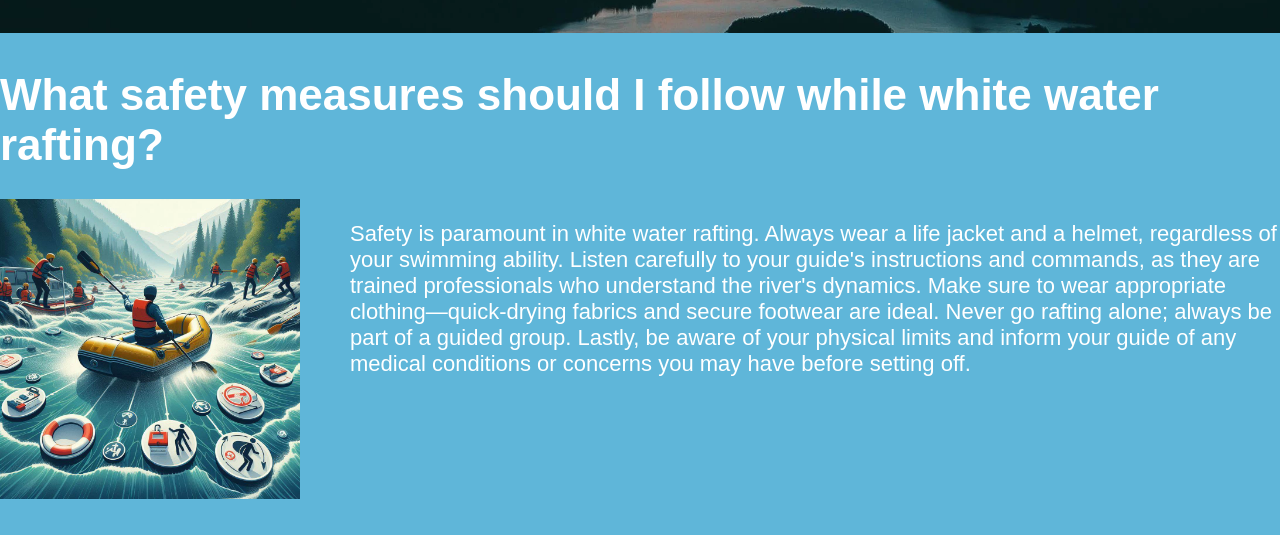
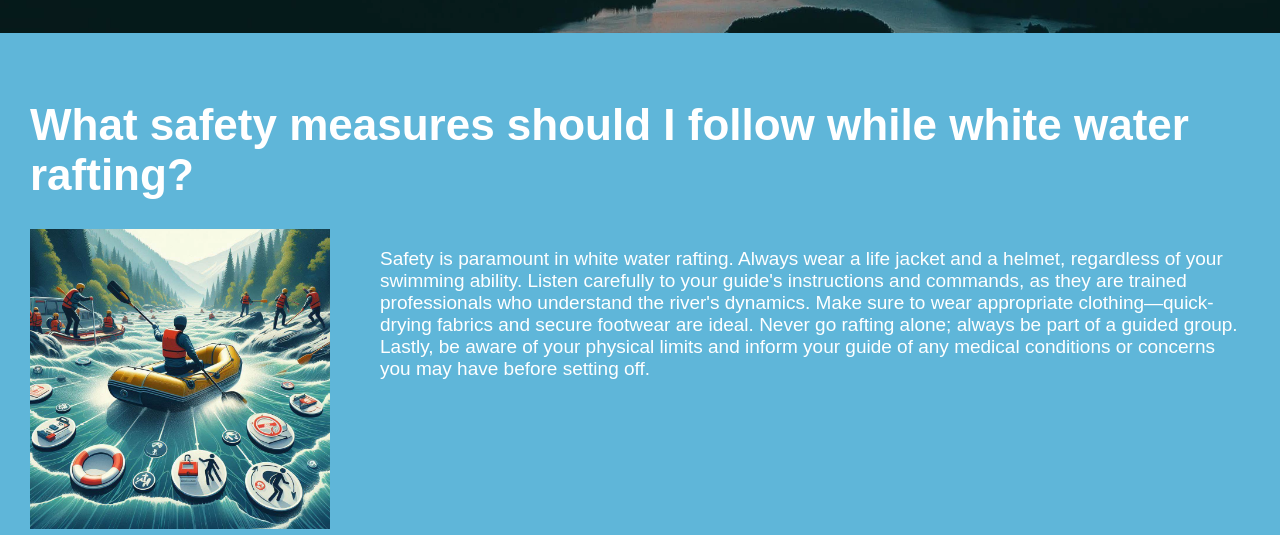
Before and after one commit to CarterJSmith/wwd130, a plain HTML site: page wwr/faq.html in a window 1280 px wide. Shown: the part 263-798 px from the top of the page. Drawn offline with Linux system fonts and the light colour scheme; a web font is replaced by a local one.

Commit message:
final updates

```diff
--- a/wwr/styles/style.css
+++ b/wwr/styles/style.css
@@ -82,8 +82,7 @@ nav a{
 }
 
 .faq-grid{
-    /* display: grid; */
-    /* grid-template-columns: 300px, 1fr; */
+    margin: 30px;
 }
 
 .saftey-card{
@@ -101,6 +100,8 @@ nav a{
 
 .faq-paragraph{
     grid-row: 2/3;
+    align-self: start;
+    font-size: 19px;
 }
 
 .faq-img{
```
